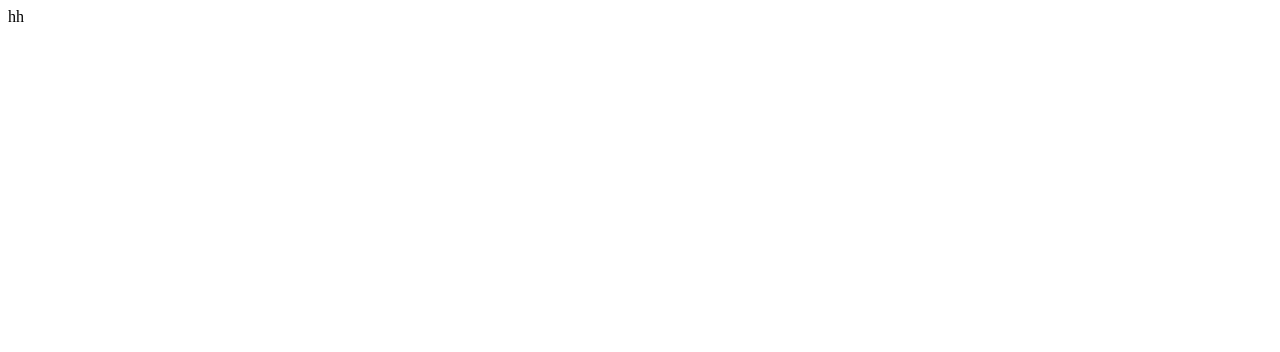
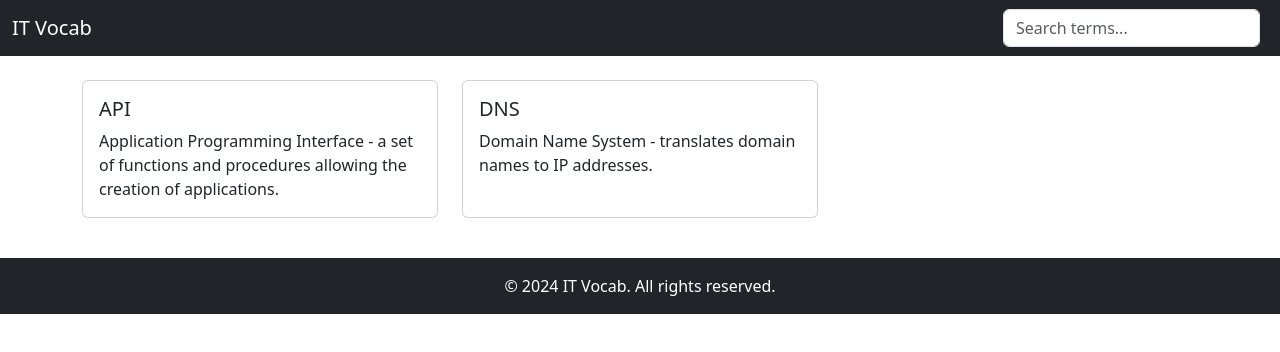
Before and after one commit to rajat-sysadm/itvocab, a plain HTML site: page new/index.html in a window 1280 px wide. Drawn offline with nearby package versions, Linux system fonts and the light colour scheme.

Commit message:
Add files via upload

```diff
--- a/new/index.html
+++ b/new/index.html
@@ -1 +1,55 @@
-hh
+<!DOCTYPE html>
+<html lang="en">
+<head>
+  <meta charset="UTF-8" />
+  <meta name="viewport" content="width=device-width, initial-scale=1.0" />
+  <meta name="description" content="Learn IT vocabulary with interactive cards and search functionality." />
+  <title>IT Vocab</title>
+  <link href="https://cdn.jsdelivr.net/npm/bootstrap@5.3.0/dist/css/bootstrap.min.css" rel="stylesheet" />
+  <link href="assets/css/style.css" rel="stylesheet" />
+</head>
+<body>
+  <nav class="navbar navbar-expand-lg navbar-dark bg-dark sticky-top">
+    <div class="container-fluid">
+      <a class="navbar-brand" href="#">IT Vocab</a>
+      <button class="navbar-toggler" type="button" data-bs-toggle="collapse" data-bs-target="#navbarNav">
+        <span class="navbar-toggler-icon"></span>
+      </button>
+      <div class="collapse navbar-collapse" id="navbarNav">
+        <form class="d-flex ms-auto" role="search">
+          <input class="form-control me-2" type="search" placeholder="Search terms..." aria-label="Search" id="searchInput">
+        </form>
+      </div>
+    </div>
+  </nav>
+
+  <main class="container my-4">
+    <div class="row" id="vocabContainer">
+      <!-- Vocabulary cards will go here -->
+      <div class="col-md-4 mb-3 vocab-card">
+        <div class="card h-100">
+          <div class="card-body">
+            <h5 class="card-title">API</h5>
+            <p class="card-text">Application Programming Interface - a set of functions and procedures allowing the creation of applications.</p>
+          </div>
+        </div>
+      </div>
+      <div class="col-md-4 mb-3 vocab-card">
+        <div class="card h-100">
+          <div class="card-body">
+            <h5 class="card-title">DNS</h5>
+            <p class="card-text">Domain Name System - translates domain names to IP addresses.</p>
+          </div>
+        </div>
+      </div>
+    </div>
+  </main>
+
+  <footer class="bg-dark text-white text-center py-3">
+    &copy; 2024 IT Vocab. All rights reserved.
+  </footer>
+
+  <script src="https://cdn.jsdelivr.net/npm/bootstrap@5.3.0/dist/js/bootstrap.bundle.min.js"></script>
+  <script src="assets/js/script.js"></script>
+</body>
+</html>
```
